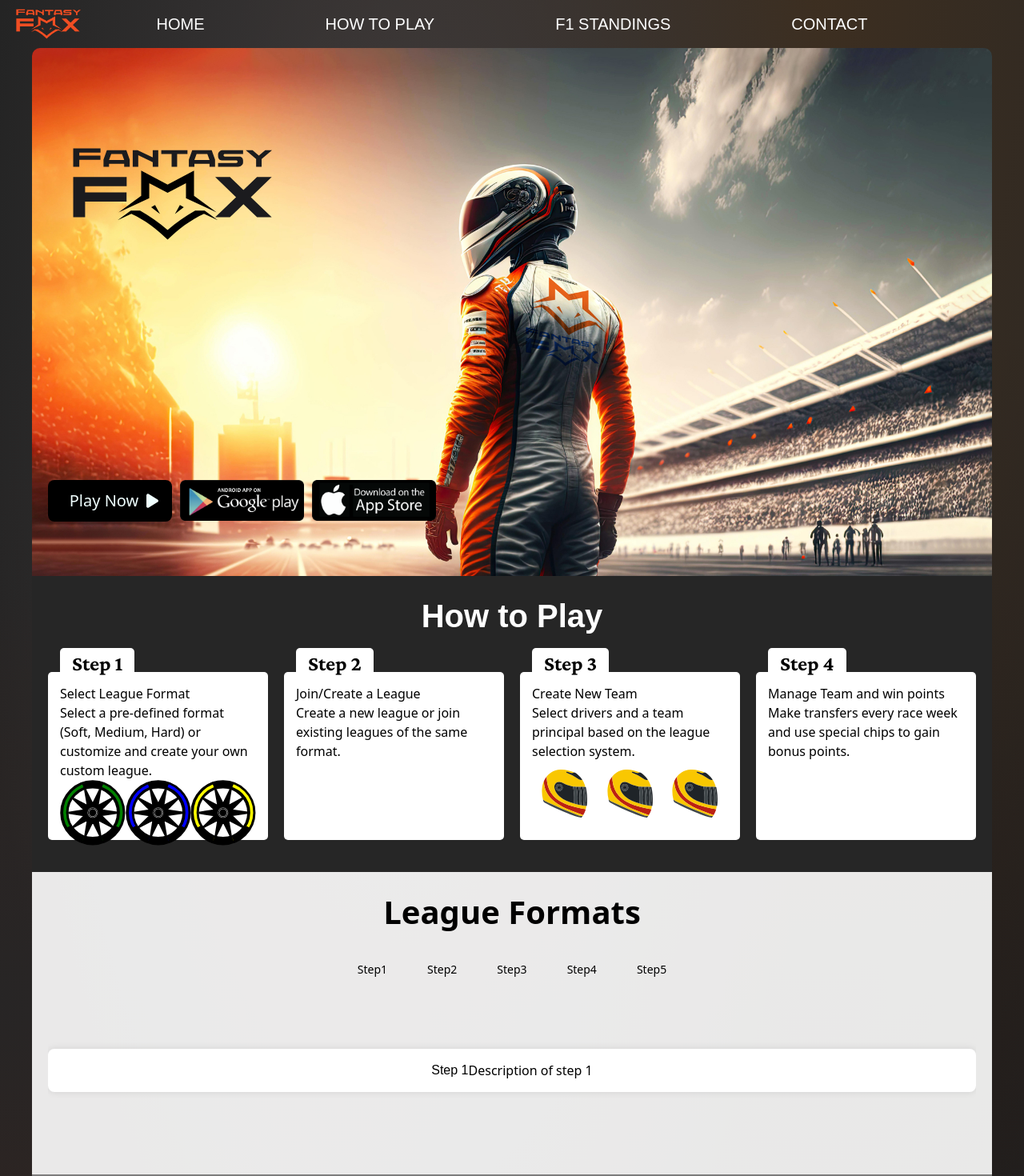
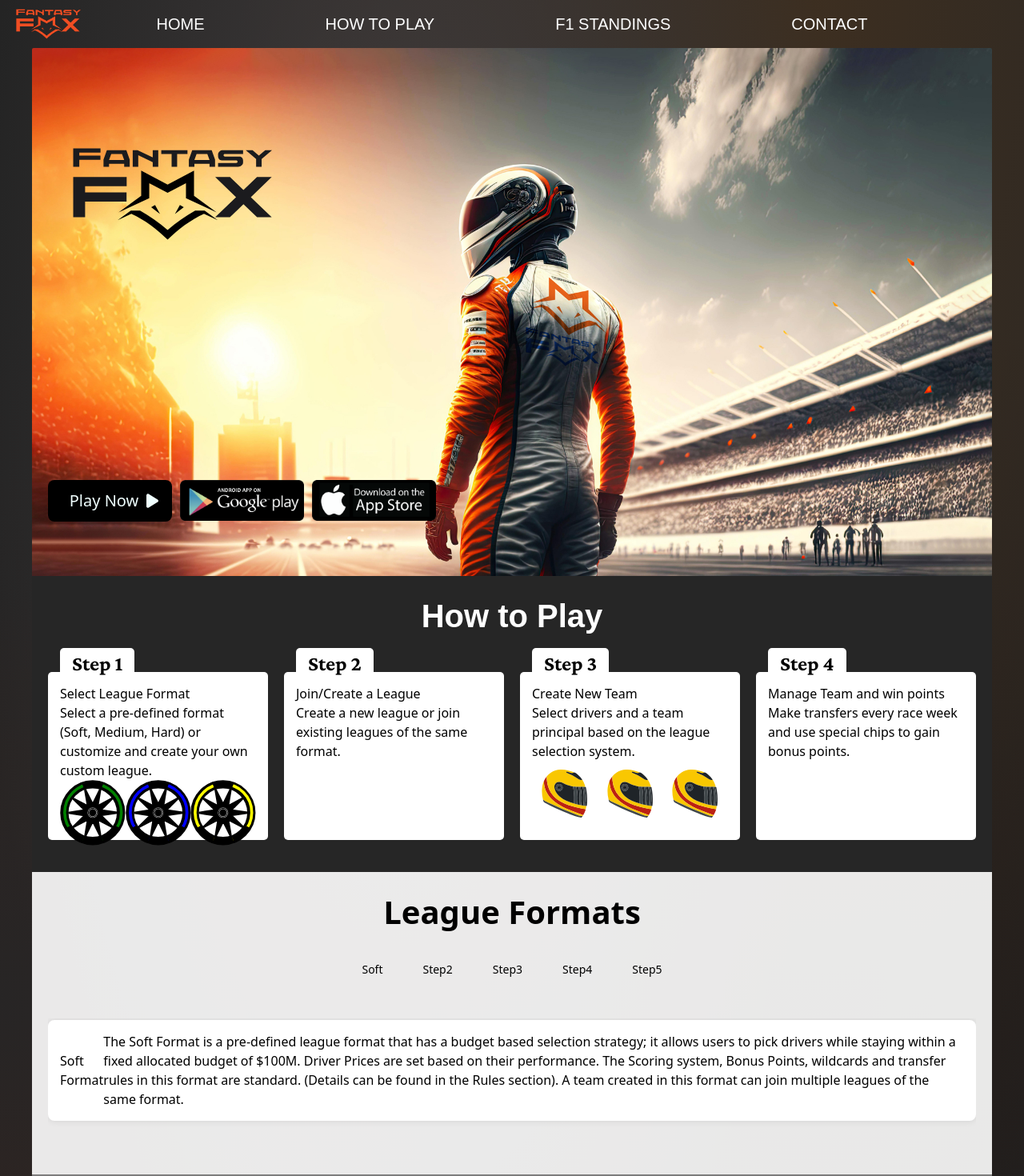
Before and after one commit to slycadelic/fantasy-fox-landing-page, a Next.js app: page / in a window 1280 px wide. Shown: the top 1470 px of the page at 80% size. Built offline with nearby package versions, Linux system fonts and the light colour scheme; a web font is replaced by a local one.

Commit message:
sample updates to leagueFormat and wiki.md

```diff
--- a/app/globals.css
+++ b/app/globals.css
@@ -14,6 +14,7 @@
     --dustyGreyPale: rgba(135, 135, 135, 0.9);
     --snow: rgb(251, 251, 251);
     --snowPale: rgba(255, 255, 255, 0.9);
+    --softFormat: rgb(255, 53, 53);
 }
 
 h3
--- a/components/home/Banner.module.css
+++ b/components/home/Banner.module.css
@@ -5,11 +5,11 @@
     width: 1200px;
     z-index: -1;
     overflow: hidden;
-    border-radius: 10px 10px 0 0;
-    -webkit-border-radius: 10px 10px 0 0;
-    -moz-border-radius: 10px 10px 0 0;
-    -ms-border-radius: 10px 10px 0 0;
-    -o-border-radius: 10px 10px 0 0;
+    border-radius: 2px 2px 0 0;
+    -webkit-border-radius: 2px 2px 0 0;
+    -moz-border-radius: 2px 2px 0 0;
+    -ms-border-radius: 2px 2px 0 0;
+    -o-border-radius: 2px 2px 0 0;
 }
 
 .Logo
--- a/components/home/LeagueFormats.js
+++ b/components/home/LeagueFormats.js
@@ -1,11 +1,9 @@
 'use client'
-
-
 
 import styles from './LeagueFormat.module.css';
 import { useRef } from 'react';
 
-const How2Play = () => {
+const LeagueFormat = () => {
 
     const step1Ref = useRef(null);
     const step2Ref = useRef(null);
@@ -22,14 +20,12 @@ const How2Play = () => {
     };
 
     return (
-        <>
-            {/* How to Play Section */}
         <div className={styles.LeagueFormat}>
             <h2>League Formats</h2>
             <nav>
                 <ul className={styles.nav}>
                     <li className={styles.li}>
-                            <button onClick={() => scrollToElement(step1Ref.current)} className={styles.btn}> Step1
+                        <button onClick={() => scrollToElement(step1Ref.current)} className={styles.btn}> Soft
                         </button>
                     </li>
                     <li className={styles.li}>
@@ -48,15 +44,15 @@ const How2Play = () => {
                         <button onClick={() => scrollToElement(step5Ref.current)} className={styles.btn}>Step5
                         </button>
                     </li>
-
-
                 </ul>
             </nav>
             <div className={styles.steps}>
                 <div className={styles.scrollContainer}>
-                        <div ref={step1Ref} className={styles.step} >
-                            <h3>Step 1</h3>
-                            <p>Description of step 1</p>
+                    <div ref={step1Ref} className={styles.step}>
+                        <p>Soft Format</p>
+                        The Soft Format is a pre-defined league format that has a budget based selection strategy; it allows users to pick drivers while staying within a fixed allocated budget of $100M. Driver Prices are set based on their performance.
+                        The Scoring system, Bonus Points, wildcards and transfer rules in this format are standard. (Details can be found in the Rules section).
+                        A team created in this format can join multiple leagues of the same format.
                     </div>
                     <div ref={step2Ref} className={styles.step}>
                         <h3>Step 2</h3>
@@ -77,8 +73,7 @@ const How2Play = () => {
                 </div>
             </div>
         </div>
-        </>
     );
 };
 
-export default How2Play;
+export default LeagueFormat;
```
Also changed, not shown: 2 other files (tests, documents, lock files or other folders). Lines whose indentation alone changed are shown as unchanged.
